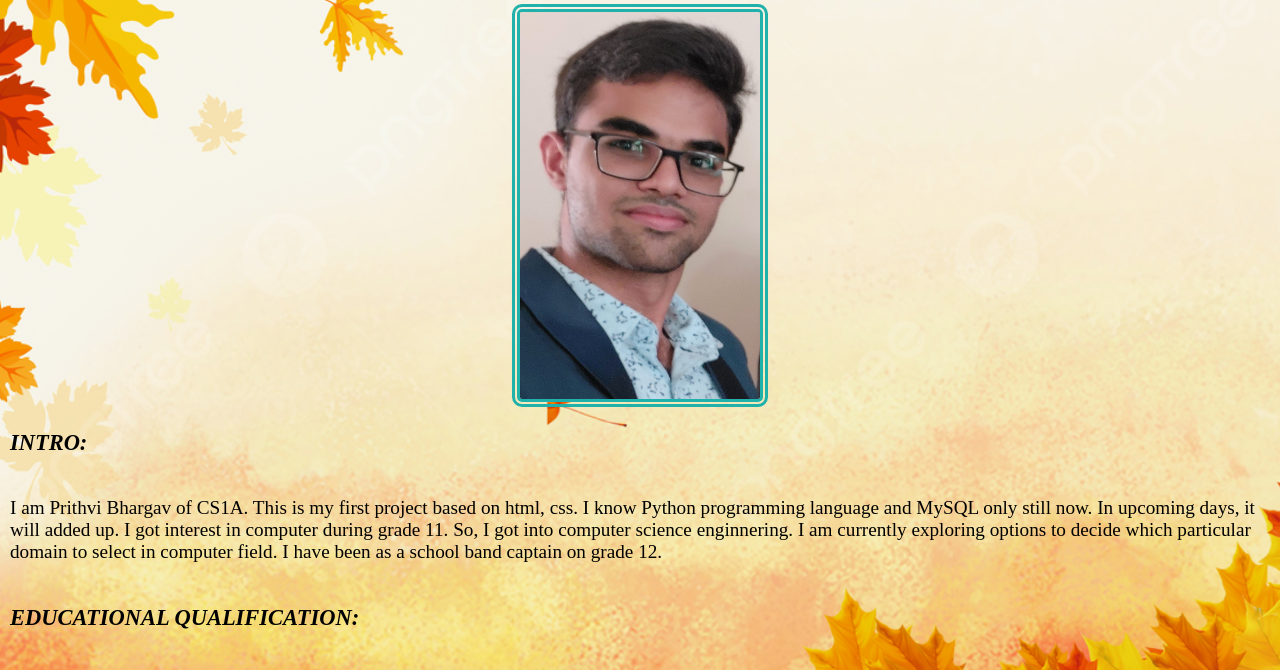
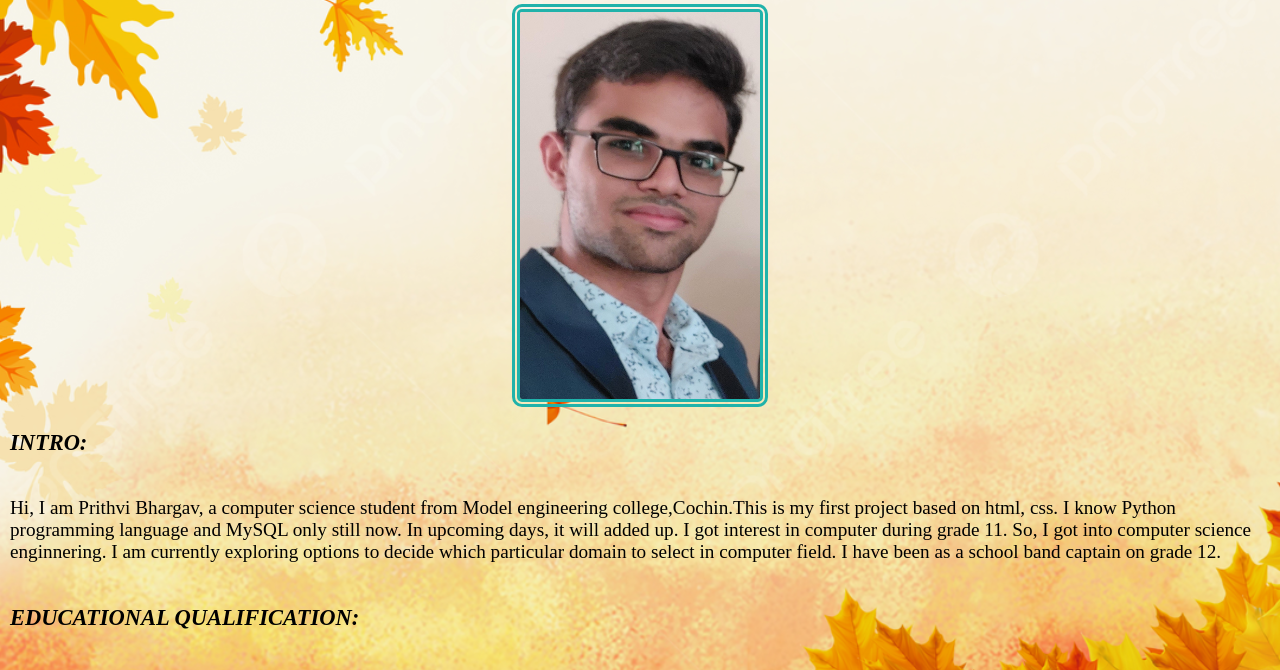
Before and after one commit to prithvi1236/Portfolio, a plain HTML site: page index.html in a window 1280 px wide. Shown: the part 101-771 px from the top of the page. Drawn offline with Linux system fonts and the light colour scheme; a script that the page names is missing.

Commit message:
Update index.html

```diff
--- a/index.html
+++ b/index.html
@@ -10,7 +10,7 @@
     <h1>PORTFOLIO</h1>
     <img id="my_photo" src="asset/photo.jpg" alt="photo">
     <h3>INTRO:</h3>
-    <p>I am Prithvi Bhargav of CS1A. This is my first project based on html, css. I know Python programming language and MySQL only still now.
+    <p> Hi, I am Prithvi Bhargav, a computer science student from Model engineering college,Cochin.This is my first project based on html, css. I know Python programming language and MySQL only still now.
         In upcoming days, it will added up. I got interest in computer during grade 11. So, I got into computer science enginnering.
      I am currently exploring options to decide which particular domain to select in computer field.
      I have been as a school band captain on grade 12.
```
